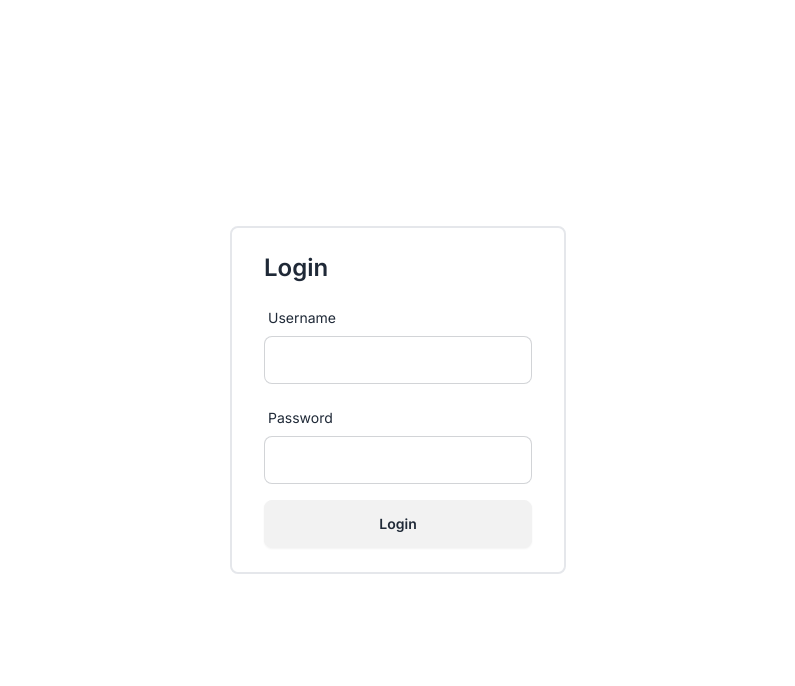
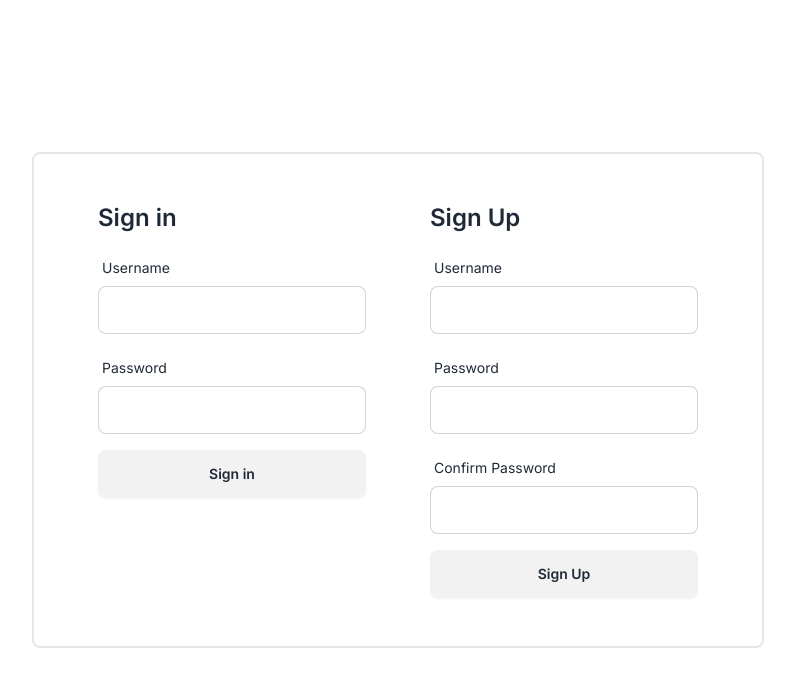
Before and after one commit to khang00/verbose-spork, a Next.js app in the folder fe/: page / in a window 1280 px wide. Shown: the top 686 px of the page, without its empty margins (242-1037 px from the left). Built offline with nearby package versions, Linux system fonts and the light colour scheme.

Commit message:
feats: add signup component

```diff
--- a/fe/app/components/Auth.tsx
+++ b/fe/app/components/Auth.tsx
@@ -1,17 +1,20 @@
-import React, {useState} from 'react';
+import React from 'react';
 import Signin from './Signin';
-import {SigninResp} from "@/app/fetch";
+import Signup from './Signup';
+import {SigninResp, SignupResp} from "@/app/fetch";
 
 interface AuthProps {
     onSignin: (signin: SigninResp) => void
+    onSignup: (signup: SignupResp) => void
 }
 
-export default function ({onSignin}: AuthProps) {
+export default function ({onSignin, onSignup}: AuthProps) {
 
     return (
-        <div className="w-full h-full flex items-center justify-center">
-            <div className="border-solid bg-white rounded-lg border-2">
+        <div className="flex items-center justify-center border-solid bg-white rounded-lg border-2 px-8 py-6">
+            <div className="flex">
                 <Signin onSignin={onSignin}></Signin>
+                <Signup onSignup={onSignup}></Signup>
             </div>
         </div>
     );
--- a/fe/app/components/Signin.tsx
+++ b/fe/app/components/Signin.tsx
@@ -20,8 +20,10 @@ export default function ({onSignin}: SigninProps) {
         const signinResp = await Signin({
             username: username,
             password: password,
-        })
-        onSignin(signinResp)
+        }).catch(error => setError(error))
+        if (signinResp != null) {
+            onSignin(signinResp)
+        }
         setSigningIn(false)
     }
 
@@ -31,11 +33,11 @@ export default function ({onSignin}: SigninProps) {
 
     return (
         <form className="bg-white rounded-lg px-8 py-6" onSubmit={onSubmit}>
-            <h2 className="text-2xl font-semibold mb-4">Login</h2>
+            <h2 className="text-2xl font-semibold mb-4">Sign in</h2>
             <Input type="text" label="Username" value={username} onChange={(e) => setUsername(e.target.value)}/>
             <Input type="password" label="Password" value={password} onChange={(e) => setPassword(e.target.value)}/>
             <div className="flex items-center justify-center">
-                <Button onClick={onClick} isLoading={signingIn} type="button">Login</Button>
+                <Button onClick={onClick} isLoading={signingIn} type="button">Sign in</Button>
             </div>
             {error && <Error message={error}/>}
         </form>
--- /dev/null
+++ b/fe/app/components/Signup.tsx
@@ -0,0 +1,55 @@
+'use client';
+import React, {useState} from 'react';
+import Input from './Input';
+import Button from './Button';
+import Error from './Error';
+import {Signup, SignupResp} from '../fetch';
+
+interface SignupProps {
+    onSignup: (signup: SignupResp) => void
+}
+
+export default function ({onSignup}: SignupProps) {
+    const [username, setUsername] = useState('');
+    const [password, setPassword] = useState('');
+    const [confirmPassword, setConfirmPassword] = useState('');
+    const [signingUp, setSigningUp] = useState(false);
+
+    const [error, setError] = useState('');
+    const onClick = async (e: React.MouseEvent) => {
+        if (password == confirmPassword) {
+            setSigningUp(true)
+            const signupResp = await Signup({
+                username: username,
+                password: password,
+            }).catch(error => setError(error))
+
+            if (signupResp != null) {
+                onSignup(signupResp)
+            }
+
+            setSigningUp(false)
+        } else {
+            setError('password doesn\'t match')
+        }
+    }
+    const onSubmit = (e: React.FormEvent) => {
+        e.preventDefault()
+    }
+
+    return (
+        <form className="bg-white rounded-lg px-8 py-6" onSubmit={onSubmit}>
+            <h2 className="text-2xl font-semibold mb-4">Sign Up</h2>
+            <Input type="text" label="Username" value={username}
+                   onChange={(e) => setUsername(e.target.value)}/>
+            <Input type="password" label="Password" value={password}
+                   onChange={(e) => setPassword(e.target.value)}/>
+            <Input type="password" label="Confirm Password" value={confirmPassword}
+                   onChange={(e) => setConfirmPassword(e.target.value)}/>
+            <div className="flex items-center justify-center">
+                <Button onClick={onClick} isLoading={signingUp} type="button">Sign Up</Button>
+            </div>
+            {error && <Error message={error}/>}
+        </form>
+    );
+}
--- a/fe/app/fetch.ts
+++ b/fe/app/fetch.ts
@@ -37,5 +37,36 @@ const parseSigninResp = (data: any): SigninResp => {
     }
 }
 
-export type {SigninResp, SigninReq}
-export {Signin}
+interface SignupReq {
+    username: string,
+    password: string,
+}
+
+interface SignupResp {
+    userID: number,
+    username: string,
+    token: string,
+}
+
+const Signup = async (req: SignupReq): Promise<SignupResp> => {
+    const resp = await axiosInstance.post("/api/user/signup", req)
+    const signupResp = parseSignupResp(resp.data)
+
+    axios.interceptors.request.use(function (config) {
+        config.headers.Authorization = `Bearer ${signupResp.token}`
+        return config;
+    });
+
+    return signupResp
+}
+
+const parseSignupResp = (data: any): SignupResp => {
+    return {
+        userID: data.userID,
+        username: data.username,
+        token: data.token
+    }
+}
+
+export type {SigninResp, SigninReq, SignupReq, SignupResp}
+export {Signin, Signup}
--- a/fe/app/page.tsx
+++ b/fe/app/page.tsx
@@ -1,7 +1,7 @@
 'use client';
 import Auth from "@/app/components/Auth";
 import React, {useState} from "react";
-import {SigninResp} from "@/app/fetch";
+import {SigninResp, SignupResp} from "@/app/fetch";
 
 const Page = () => {
     const [user, setUser] = useState({
@@ -19,10 +19,18 @@ const Page = () => {
         })
     }
 
+    const onSignup = (signup: SignupResp) => {
+        setUser({
+            userID: signup.userID,
+            username: signup.username,
+            token: signup.token,
+        })
+    }
+
     return (
-        <main className="w-full h-full">
+        <main className="flex justify-center items-center w-full h-full">
             {user.username == '' ?
-                (<Auth onSignin={onSignin}></Auth>) :
+                (<Auth onSignin={onSignin} onSignup={onSignup}></Auth>) :
                 (<div></div>)}
         </main>
     );
```
